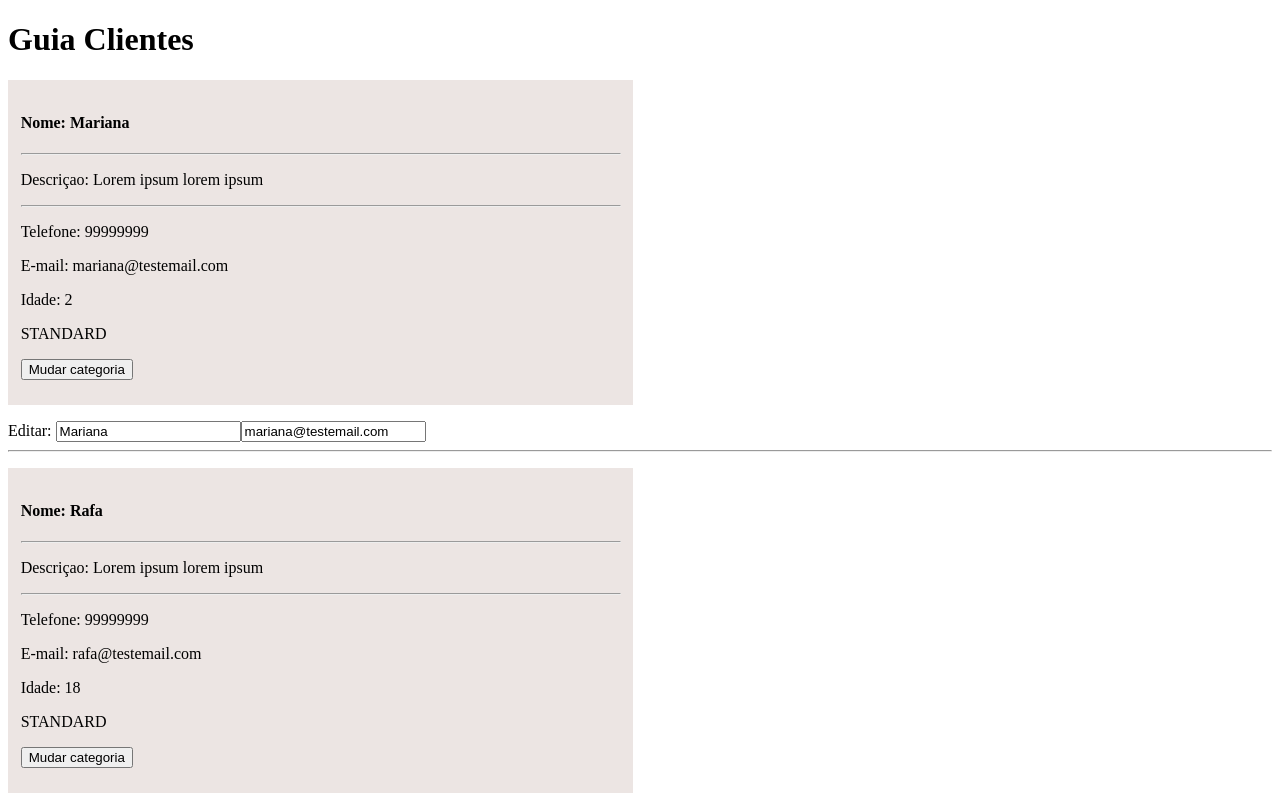
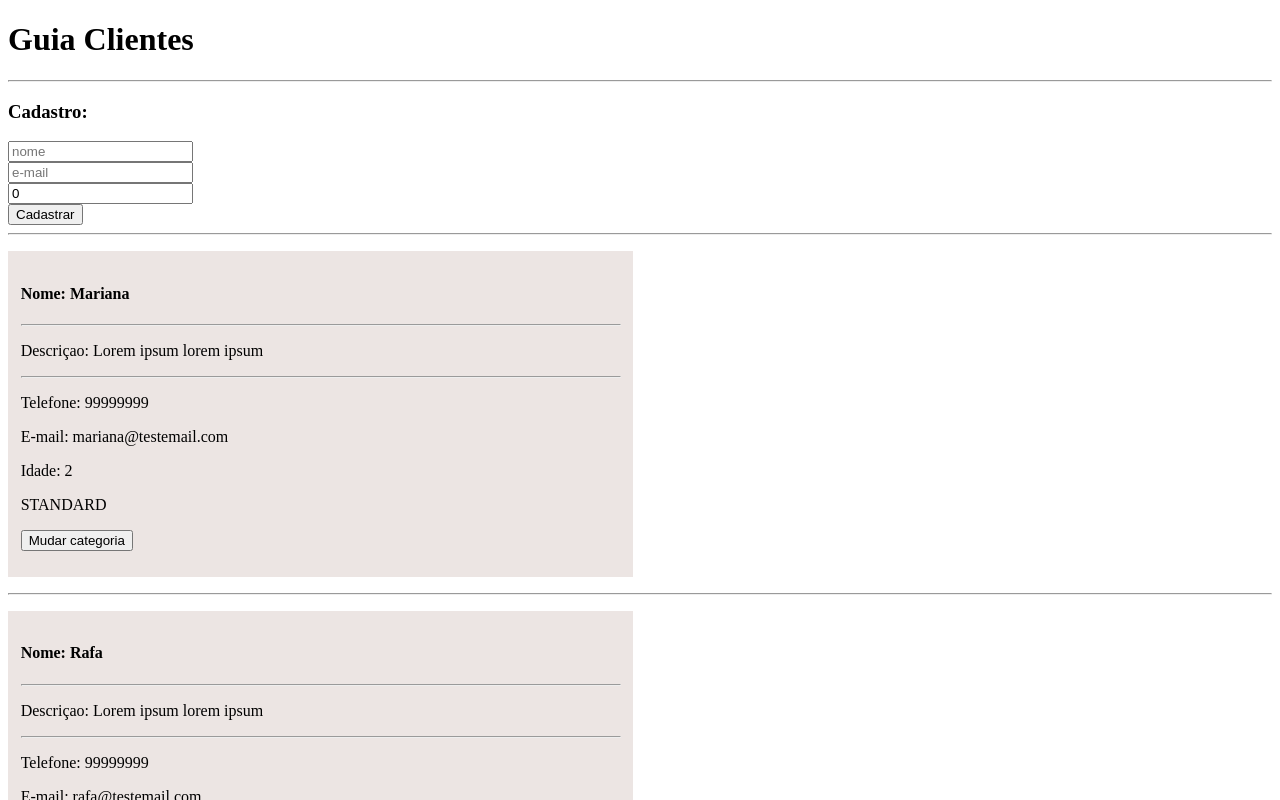
Before and after one commit to kleitonalbuquerque/intro-vue, a Vue app: page / in a window 1280 px wide. Shown: the top 800 px of the page. Built offline with nearby package versions, Linux system fonts and the light colour scheme.

Commit message:
Formulário

```diff
--- a/src/App.vue
+++ b/src/App.vue
@@ -1,13 +1,17 @@
 <template>
   <div id="app">
     <h1>Guia Clientes</h1>
+    <hr />
+    <h3>Cadastro:</h3>
+    <input type="text" placeholder="nome" v-model="nomeField" /><br />
+    <input type="email" placeholder="e-mail" v-model="emailField" /><br />
+    <input type="number" placeholder="idade" v-model="idadeField" /><br />
+    <button @click="cadastrarUsuario">Cadastrar</button>
+    <hr />
     <div v-for="cliente in clientes" :key="cliente.id">
       <p>
         <Cliente :cliente="cliente" :showIdade="true" />
       </p>
-      <label for="">Editar: </label>
-      <input type="text" v-model="cliente.nome" />
-      <input type="text" v-model="cliente.email" />
       <hr />
     </div>
   </div>
@@ -20,6 +24,9 @@ export default {
   name: "App",
   data() {
     return {
+      nomeField: "",
+      emailField: "",
+      idadeField: 0,
       clientes: [
         {
           id: 1,
@@ -57,6 +64,17 @@ export default {
   components: {
     Cliente,
   },
+  methods: {
+    cadastrarUsuario: function () {
+      this.clientes.push({
+        nome: this.nomeField,
+        email: this.emailField,
+        idade: this.idadeField,
+        id: Date.now(),
+      });
+      (this.nomeField = ""), (this.emailField = ""), (this.idadeField = 0);
+    },
+  },
 };
 </script>
 
```
